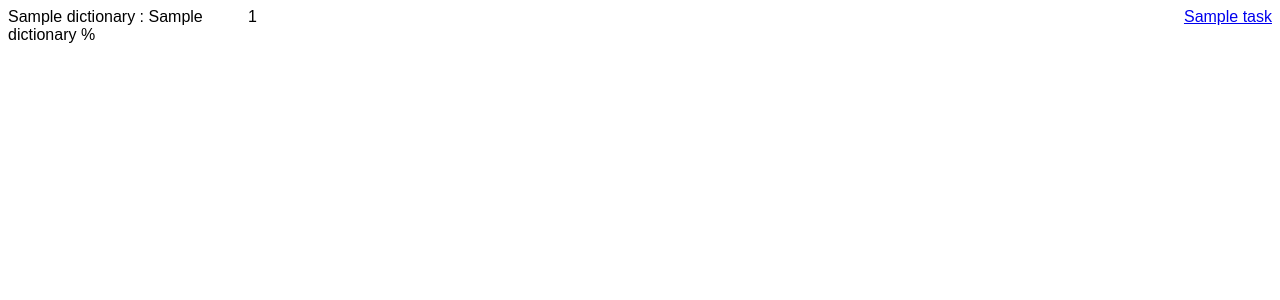
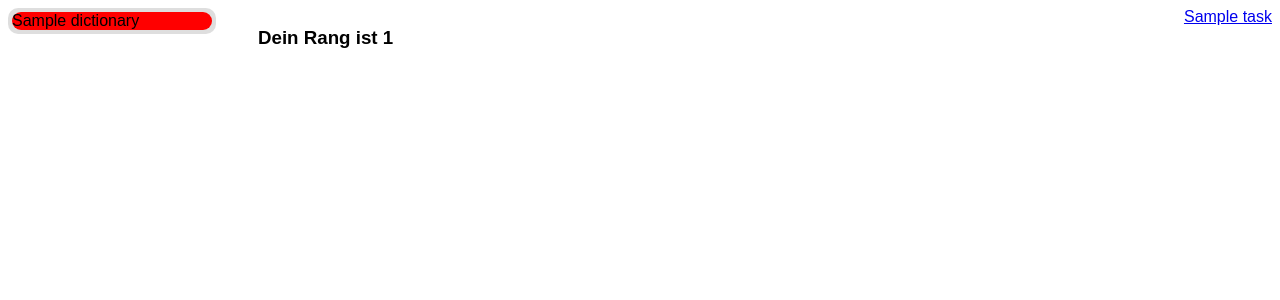
Before and after one commit to tthelen/interpunct, a Django app: template trainer/templates/user_profile.html in a window 1280 px wide. Shown: the top 300 px of the page. Run offline with Django 3.2, Linux system fonts and the light colour scheme; the template is opened without the code that fills it: most values are stand-ins (such as "Sample title", 1, 10 or a date in 2020).

Commit message:
+ User_profile progress bar (to be animated)

```diff
--- a/trainer/templates/user_profile.html
+++ b/trainer/templates/user_profile.html
@@ -8,16 +8,139 @@
             font-family:Arial,sans-serif;
         }
         .comma-types {
-            width: 240px;
+            width: 250px;
             float:left;
         }
         .task-types {
             float:right;
         }
+        .rank{
+            margin-left: 250px;
+            position: absolute;
+        }
+        .progress-bars{
+            display: block;
+            width: 200px;
+            border-radius: 10px;
+            background: rgba(0, 0, 0, 0.13);
+        }
+        .description{
+            width: inherit;
+            border-radius: 10px;
+        }
+            /* ----- Tooltip ----- */
+        [data-tooltip] {
+            position: relative;
+            cursor: pointer;
+            padding: 4px;
+        }
+        /* ----- Tooltip styling ----- */
+        [data-tooltip]:before {
+            content: attr(data-tooltip);
+            display: none;
+            position: absolute;
+            background: #fff;
+            color: #000;
+            padding: 4px 8px;
+            font-size: 12px;
+            line-height: 1.4;
+            min-width: 50px;
+            text-align: center;
+            border-radius: 4px;
+            border: 2px solid #000;
+        }
+        /* Dynamic horizontal centering */
+        [data-tooltip-position="top"]:before,
+        [data-tooltip-position="bottom"]:before {
+            left: 50%;
+            -ms-transform: translateX(-50%);
+            -moz-transform: translateX(-50%);
+            -webkit-transform: translateX(-50%);
+            transform: translateX(-50%);
+        }
+        /* Dynamic vertical centering */
+        [data-tooltip-position="right"]:before,
+        [data-tooltip-position="left"]:before {
+            top: 50%;
+            -ms-transform: translateY(-50%);
+            -moz-transform: translateY(-50%);
+            -webkit-transform: translateY(-50%);
+            transform: translateY(-50%);
+        }
+        [data-tooltip-position="top"]:before {
+            bottom: 100%;
+            margin-bottom: 6px;
+        }
+        [data-tooltip-position="right"]:before {
+            left: 100%;
+            margin-left: 6px;
+        }
+        [data-tooltip-position="bottom"]:before {
+            top: 100%;
+            margin-top: 6px;
+        }
+        [data-tooltip-position="left"]:before {
+            right: 100%;
+            margin-right: 6px;
+        }
+
+        /* Tooltip arrow styling/placement */
+        [data-tooltip]:after {
+            content: '';
+            display: none;
+            position: absolute;
+            width: 0;
+            height: 0;
+            border-color: transparent;
+            border-style: solid;
+        }
+        /* Dynamic horizontal centering for the tooltip */
+        [data-tooltip-position="top"]:after,
+        [data-tooltip-position="bottom"]:after {
+            left: 50%;
+            margin-left: -6px;
+        }
+        /* Dynamic vertical centering for the tooltip */
+        [data-tooltip-position="right"]:after,
+        [data-tooltip-position="left"]:after {
+            top: 50%;
+            margin-top: -6px;
+        }
+        [data-tooltip-position="top"]:after {
+            bottom: 100%;
+            border-width: 6px 6px 0;
+            border-top-color: #000;
+        }
+        [data-tooltip-position="right"]:after {
+            left: 100%;
+            border-width: 6px 6px 6px 0;
+            border-right-color: #000;
+        }
+        [data-tooltip-position="bottom"]:after {
+            top: 100%;
+            border-width: 0 6px 6px;
+            border-bottom-color: #000;
+        }
+        [data-tooltip-position="left"]:after {
+            right: 100%;
+            border-width: 6px 0 6px 6px;
+            border-left-color: #000;
+        }
+        /* Show the tooltip when hovering */
+        [data-tooltip]:hover:before,
+        [data-tooltip]:hover:after {
+            display: block;
+            z-index: 50;
+        }
+        /* Show tooltip content on hover */
+        [data-tooltip]:hover:before,
+        [data-tooltip]:hover:after {
+          opacity: 1;
+        }
 </style>
 </head>
 <body>
-{{ rank }}
+<h3 class="rank"> Dein Rang ist {{ rank }}</h3>
 <aside class="task-types">
 {% for t in tasks %}
     <a href=#>{{ t }}</a>
@@ -25,16 +148,29 @@
 {% endfor %}
 </aside>
 <aside class="comma-types">
-{% for c,s in dictionary.items %}
-    {{ c }} : {{ s }} %
-    <br>
-{% endfor %}
+    {% for c,s in dictionary.items %}
+    <div class="progress-bars" data-tooltip="{{ s }}%" data-tooltip-position="right">
+        <div class="description">{{ c }}</div>
+    </div>
+    {% endfor %}
+
 </aside>
 <script>
-
+    document.addEventListener("DOMContentLoaded",function(){
+        progress_bar();
+    });
     /* Check if a DOM element has a given CSS class. */
     function has_class(element, cls) {
         return (' ' + element.className + ' ').indexOf(' ' + cls + ' ') > -1;
+    }
+    function progress_bar() {
+        var progress_bars = document.getElementsByClassName("progress-bars");
+        for(var i = 0; i<progress_bars.length; i++){
+            var percentage = progress_bars[i].getAttribute("data-tooltip");
+            var child = progress_bars[i].childNodes[1];
+            child.style.width = percentage;
+            child.style.background = "red";
+        }
     }
 
 </script>
--- a/trainer/views.py
+++ b/trainer/views.py
@@ -66,7 +66,9 @@ def profile(request):
         if i != 'KK':
             a, b = re.split(r'/', dictionary[i])
             if b != '0':
-                dictionary[i] = str(int((int(a)/int(b))*100))
+                dictionary[i] = str(100-int((int(a)/int(b))*100))
+            else:
+                dictionary[i] = str(0)
     rank = user.get_user_rank_display()
     tasks = []
     for roots, directs, files in os.walk("trainer/templates/trainer"):
```
